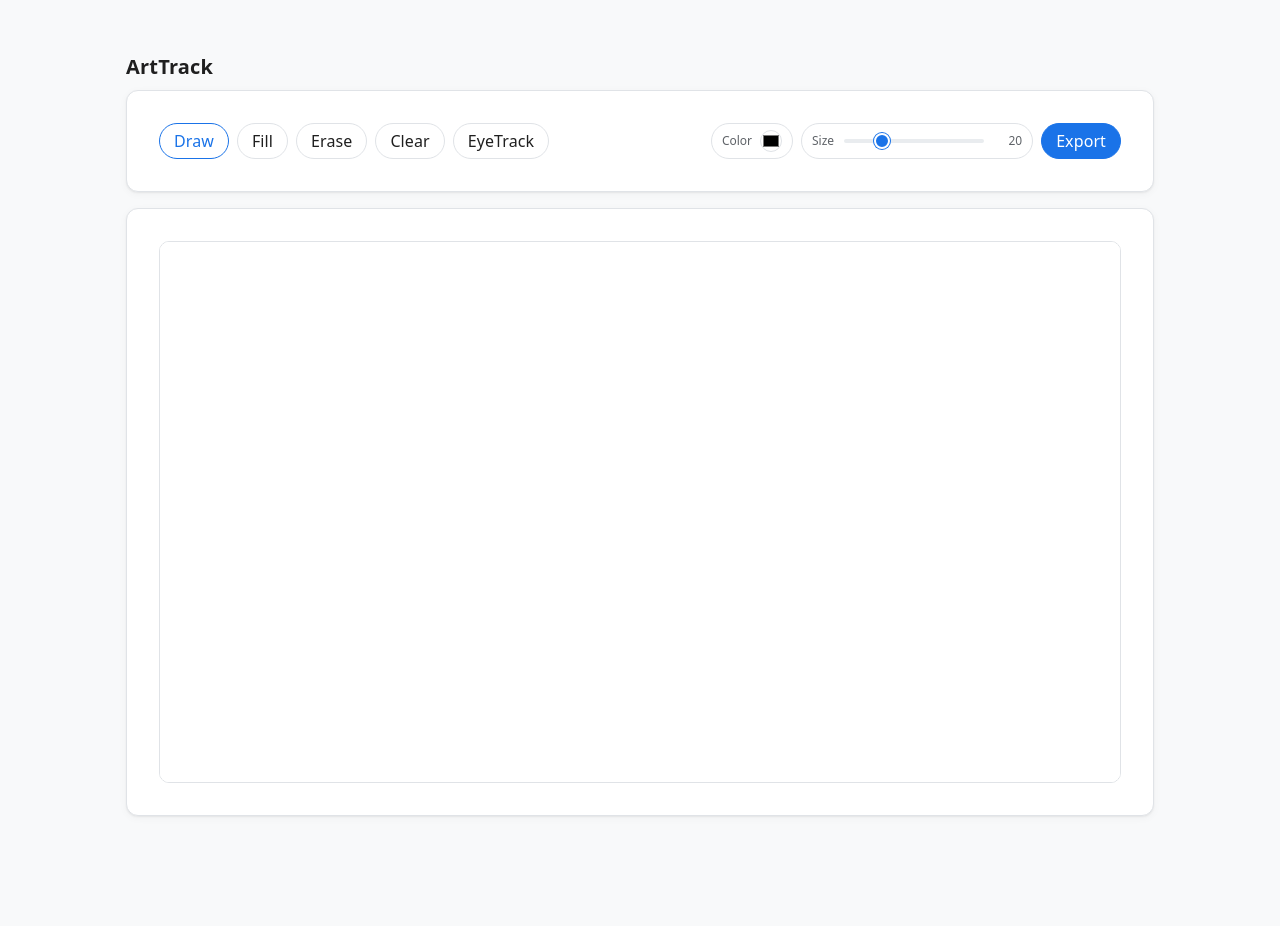
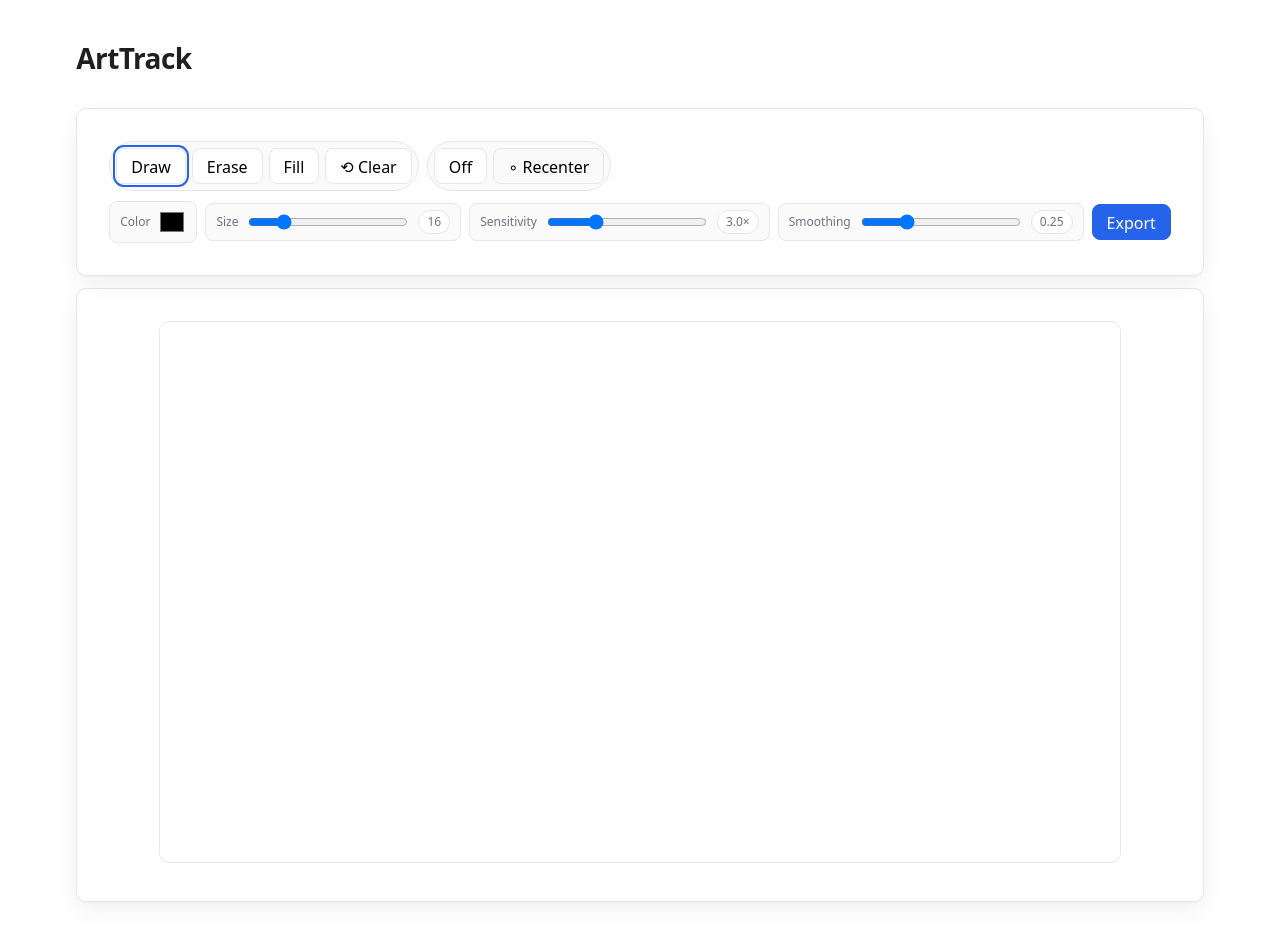
Before and after one commit to anurag-mathews/RAM-DS-X-Hackathon-ArtTrack, a React (Vite) app: page / in a window 1280 px wide. Before the commit the page ends 840 px from the top, so only its background shows below. Built offline with nearby package versions, Linux system fonts and the light colour scheme.

Commit message:
Updated UI, added sensitivity, smoothing, and recentering controls

```diff
--- a/package.json
+++ b/package.json
@@ -12,9 +12,12 @@
   "dependencies": {
     "@mediapipe/camera_utils": "^0.3.1675466862",
     "@mediapipe/face_mesh": "^0.4.1633559619",
+    "@react-three/drei": "^10.7.6",
+    "@react-three/fiber": "^9.4.0",
     "react": "^19.1.1",
     "react-dom": "^19.1.1",
-    "react-router-dom": "^7.9.4"
+    "react-router-dom": "^7.9.4",
+    "three": "^0.180.0"
   },
   "devDependencies": {
     "@eslint/js": "^9.36.0",
--- a/src/components/Sketch.css
+++ b/src/components/Sketch.css
@@ -1,147 +1,62 @@
-:root{
-  --bg: #f8f9fa;             /* page background */
-  --surface: #ffffff;         /* cards */
+:root {
+  --bg: #fff;
   --text: #1f1f1f;
-  --muted: #5f6368;           /* subtle text */
-  --border: #e0e3e7;
-  --elev: 0 1px 2px rgba(0,0,0,.06), 0 2px 8px rgba(0,0,0,.04);
-  --radius: 12px;
-  --blue: #1a73e8;            /* primary accent */
-  --blue-600: #185abc;
-  --focus: 0 0 0 2px rgba(26,115,232,0.3);
-  --font: system-ui, -apple-system, Segoe UI, Roboto, "Helvetica Neue", Arial, "Noto Sans", "Apple Color Emoji", "Segoe UI Emoji", "Segoe UI Symbol", sans-serif;
+  --muted: #6b7280;
+  --ring: #2563eb;
+  --card: #ffffff;
+  --border: #e5e7eb;
+  --shadow: 0 1px 2px rgba(0,0,0,.04), 0 8px 24px rgba(0,0,0,.06);
+  --radius: 10px;
+  --pad: 12px;
 }
 
-* { box-sizing: border-box; }
-html, body, #root { height: 100%; }
-body { margin: 0; background: var(--bg); color: var(--text); font-family: var(--font); }
+html, body, #root { height: 100%; background: var(--bg); color: var(--text); font-family: ui-sans-serif, system-ui, -apple-system, Segoe UI, Roboto, Ubuntu, "Helvetica Neue", Arial, "Apple Color Emoji","Segoe UI Emoji"; }
 
-.g-root{ padding: 24px; }
-.g-header{ display: flex; align-items: center; justify-content: space-between; margin-bottom: 12px; }
-.g-title{ font-size: 20px; font-weight: 600; margin: 0; letter-spacing: .2px; }
+.g-root { max-width: 1200px; margin: 0 auto; padding: 24px; }
 
-.card{
-  background: var(--surface);
-  border: 1px solid var(--border);
-  border-radius: var(--radius);
-  box-shadow: var(--elev);
+.g-header { display: flex; align-items: center; justify-content: space-between; margin-bottom: 16px; }
+.g-title { font-size: 28px; font-weight: 700; letter-spacing: -0.02em; }
+
+.card { background: var(--card); border: 1px solid var(--border); border-radius: var(--radius); box-shadow: var(--shadow); }
+
+.g-toolbar { padding: 12px; display: grid; gap: 10px; position: sticky; top: 0; z-index: 5; }
+
+.g-row { display: flex; flex-wrap: wrap; align-items: center; gap: 8px; }
+
+.g-segment { display: inline-flex; gap: 6px; padding: 6px; border: 1px solid var(--border); border-radius: 9999px; background: #fafafa; }
+
+.control { display: inline-flex; align-items: center; gap: 8px; padding: 6px 10px; border: 1px solid var(--border); border-radius: 8px; background: #fafafa; }
+.control .label { font-size: 12px; color: var(--muted); }
+.control .color { width: 28px; height: 28px; border: none; background: transparent; padding: 0; }
+.control .range { width: 160px; }
+.badge { font-size: 12px; color: var(--muted); padding: 2px 8px; border: 1px solid var(--border); border-radius: 9999px; background: #fff; }
+
+.btn { height: 36px; padding: 0 14px; border-radius: 8px; border: 1px solid var(--border); background: #fff; cursor: pointer; line-height: 36px; font-weight: 500; }
+.btn:hover { border-color: #d1d5db; }
+.btn.active { outline: 2px solid var(--ring); outline-offset: 1px; }
+.btn.primary { background: var(--ring); color: #fff; border-color: var(--ring); }
+.btn.primary:hover { filter: brightness(0.97); }
+.btn.ghost { background: #fafafa; }
+
+.g-main { padding-top: 12px; }
+
+.canvas-card { padding: 12px; }
+.canvas-wrap { position: relative; display: inline-block; }
+.canvas { display: block; border: 1px solid var(--border); border-radius: var(--radius); background: #fff; }
+.pointer { position: absolute; width: 10px; height: 10px; border-radius: 50%; background: #ef4444; box-shadow: 0 0 10px rgba(239,68,68,.5); pointer-events: none; }
+
+@media (max-width: 900px) {
+  .control .range { width: 120px; }
+  .g-title { font-size: 24px; }
 }
 
-.g-toolbar{
-  display: flex;
-  justify-content: space-between;
-  align-items: center;
-  gap: 12px;
-  padding: 12px;
+@media (max-width: 640px) {
+  .g-root { padding: 16px; }
+  .btn { height: 34px; padding: 0 12px; }
+  .control .range { width: 100px; }
+  .g-segment { width: 100%; justify-content: space-between; }
 }
 
-.g-tools, .g-controls{
-  display: flex;
-  align-items: center;
-  gap: 8px;
-  flex-wrap: wrap;
-}
-
-.btn{
-  height: 36px;
-  padding: 0 14px;
-  border-radius: 18px;
-  border: 1px solid var(--border);
-  background: #fff;
-  color: var(--text);
-  font-weight: 500;
-  letter-spacing: .1px;
-  cursor: pointer;
-  transition: background .15s ease, border-color .15s ease, box-shadow .15s ease, color .15s ease;
-}
-.btn:hover{ background: #f1f3f4; }
-.btn:focus-visible{ outline: none; box-shadow: var(--focus); }
-.btn.active{ border-color: var(--blue); color: var(--blue); }
-.btn.primary{ background: var(--blue); color: #fff; border-color: var(--blue); }
-.btn.primary:hover{ background: var(--blue-600); border-color: var(--blue-600); }
-
-.control{
-  display: inline-flex;
-  align-items: center;
-  gap: 8px;
-  padding: 6px 10px;
-  border: 1px solid var(--border);
-  border-radius: 18px;
-  background: #fff;
-  height: 36px;
-}
-.label{ color: var(--muted); font-size: 12px; }
-.value{ font-size: 12px; color: var(--muted); min-width: 28px; text-align: right; }
-
-.color{
-  inline-size: 22px;
-  block-size: 22px;
-  padding: 0;
-  border: 1px solid var(--border);
-  border-radius: 50%;
-  background: #fff;
-  cursor: pointer;
-}
-
-.range{
-  appearance: none;
-  inline-size: 140px;
-  height: 4px;
-  background: #e9ecef;
-  border-radius: 999px;
-  outline: none;
-  border: none;
-}
-.range::-webkit-slider-thumb{
-  appearance: none;
-  width: 16px;
-  height: 16px;
-  border-radius: 50%;
-  background: var(--blue);
-  cursor: pointer;
-  border: 2px solid #fff;
-  box-shadow: 0 0 0 1px var(--blue);
-}
-.range::-moz-range-thumb{
-  width: 16px; height: 16px; border-radius: 50%;
-  background: var(--blue); border: 2px solid #fff;
-}
-
-.g-main{
-  margin-top: 16px;
-  display: grid;
-  place-items: center;
-}
-
-.canvas-card{
-  width: min(100%, 1040px);
-  padding: 16px;
-}
-
-.canvas-wrap{
-  position: relative;
-  overflow: hidden;
-  border: 1px solid var(--border);
-  border-radius: 10px;
-  background: #fff;
-}
-
-.canvas{
-  display: block;
-  max-width: 100%;
-  height: auto;
-  background: #fff; /* pure white drawing area */
-}
-
-.pointer{
-  position: absolute;
-  width: 10px;
-  height: 10px;
-  background: var(--blue);
-  border-radius: 50%;
-  pointer-events: none;
-  box-shadow: 0 0 0 2px rgba(26,115,232,.25);
-}
 
 :root { color-scheme: light; }
 html, body, #root {
--- a/src/components/Sketch.tsx
+++ b/src/components/Sketch.tsx
@@ -10,24 +10,21 @@ const Sketch: React.FC = () => {
   const [cursor, setCursor] = useState<{ x: number; y: number } | null>(null);
   const [drawing, setDrawing] = useState(false);
   const [color, setColor] = useState<string>("#000000");
-  const [thickness, setThickness] = useState<number>(20);
+  const [thickness, setThickness] = useState<number>(16);
   const [eyeTrackingOn, setEyeTrackingOn] = useState(false);
+  const [gain, setGain] = useState<number>(3);
+  const [smooth, setSmooth] = useState<number>(0.25);
   const videoRef = useRef<HTMLVideoElement>(null);
 
-  // HiDPI canvas setup on mount
   useEffect(() => {
     const canvas = canvasRef.current;
     if (!canvas) return;
     const dpr = Math.max(1, window.devicePixelRatio || 1);
-
-    const width = 960;   // logical canvas width in CSS pixels
-    const height = 540;  // logical canvas height in CSS pixels
-
+    const width = 960, height = 540;
     canvas.style.width = `${width}px`;
     canvas.style.height = `${height}px`;
     canvas.width = Math.floor(width * dpr);
     canvas.height = Math.floor(height * dpr);
-
     const ctx = canvas.getContext("2d");
     if (!ctx) return;
     ctx.setTransform(dpr, 0, 0, dpr, 0, 0);
@@ -35,22 +32,33 @@ const Sketch: React.FC = () => {
     ctx.fillRect(0, 0, width, height);
   }, []);
 
-  const handleEyeTracking = () => {
-    setEyeTrackingOn(prev => {
-      const next = !prev;
+  useEffect(() => {
+    if (eyeTrackingOn) eyeTracker.setOptions({ gain, smooth });
+  }, [gain, smooth, eyeTrackingOn]);
+
+  const handleEyeTracking = async () => {
     const canvas = canvasRef.current;
-      if (!canvas) return prev;
-
+    if (!canvas) return;
+    const next = !eyeTrackingOn;
+    setEyeTrackingOn(next);
     if (next) {
       let video = videoRef.current;
       if (!video) {
         video = document.createElement("video");
         video.setAttribute("playsInline", "true");
-          video.style.display = "none";
+        video.autoplay = true;
+        video.muted = true;
+        video.width = canvas.width;
+        video.height = canvas.height;
+        Object.assign(video.style, { position: "fixed", left: "-99999px", top: "0", opacity: "0", pointerEvents: "none" });
         document.body.appendChild(video);
         videoRef.current = video;
       }
-        eyeTracker.start(video, canvas, (x, y) => {
+      try {
+        await eyeTracker.start(
+          video!,
+          canvas,
+          (x, y) => {
             setCursor({ x, y });
             if (tool === "draw") {
               const ctx = canvas.getContext("2d");
@@ -63,14 +71,20 @@ const Sketch: React.FC = () => {
               ctx.beginPath();
               ctx.moveTo(x, y);
             }
-        });
+          },
+          { gain, smooth, mirror: true }
+        );
+      } catch (e) {
+        console.error(e);
+        setEyeTrackingOn(false);
+      }
     } else {
       eyeTracker.stop();
       setCursor(null);
     }
-      return next;
-    });
   };
+
+  const handleRecenter = () => eyeTracker.calibrate();
 
   const handleMouseDown = (e: React.MouseEvent) => {
     setDrawing(true);
@@ -78,19 +92,13 @@ const Sketch: React.FC = () => {
     if (!canvas) return;
     const ctx = canvas.getContext("2d");
     if (!ctx) return;
-
     const rect = canvas.getBoundingClientRect();
     const x = e.clientX - rect.left;
     const y = e.clientY - rect.top;
-
     ctx.beginPath();
     ctx.moveTo(x, y);
-
-    if (tool === "draw") {
-      draw(e);
-    } else if (tool === "fill") {
-      handleFill(e);
-    }
+    if (tool === "draw") draw(e);
+    else if (tool === "fill") handleFill(e);
   };
 
   const handleMouseUp = () => setDrawing(false);
@@ -108,7 +116,6 @@ const Sketch: React.FC = () => {
     const rect = canvas.getBoundingClientRect();
     const x = e.clientX - rect.left;
     const y = e.clientY - rect.top;
-
     if (tool === "draw") {
       ctx.strokeStyle = color;
       ctx.lineWidth = thickness;
@@ -116,7 +123,6 @@ const Sketch: React.FC = () => {
       ctx.lineTo(x, y);
       ctx.stroke();
       ctx.beginPath();
-
       ctx.moveTo(x, y);
     } else if (tool === "erase") {
       ctx.clearRect(x - thickness, y - thickness, thickness * 2, thickness * 2);
@@ -131,23 +137,13 @@ const Sketch: React.FC = () => {
     const rect = canvas.getBoundingClientRect();
     const x = Math.floor(e.clientX - rect.left);
     const y = Math.floor(e.clientY - rect.top);
-
     const imageData = ctx.getImageData(0, 0, canvas.width, canvas.height);
     const data = imageData.data;
-
-    const hexToRgba = (hex: string) => {
-      const h = hex.replace("#", "");
-      const r = parseInt(h.substring(0, 2), 16);
-      const g = parseInt(h.substring(2, 4), 16);
-      const b = parseInt(h.substring(4, 6), 16);
-      return [r, g, b, 255];
-    };
-    const fillColor = hexToRgba(color);
-
+    const h = color.replace("#", "");
+    const fillColor = [parseInt(h.substring(0, 2), 16), parseInt(h.substring(2, 4), 16), parseInt(h.substring(4, 6), 16), 255];
     const pixelPos = (y * canvas.width + x) * 4;
     const targetColor = data.slice(pixelPos, pixelPos + 4);
     if (targetColor.every((v, i) => v === fillColor[i])) return;
-
     const stack: [number, number][] = [[x, y]];
     while (stack.length) {
       const [cx, cy] = stack.pop()!;
@@ -226,38 +222,42 @@ const Sketch: React.FC = () => {
       </header>
 
       <div className="g-toolbar card">
-        <div className="g-tools">
+        <div className="g-row">
+          <div className="g-segment">
             <Btn active={tool === "draw"} onClick={() => handleToolChange("draw")} title="Draw">Draw</Btn>
+            <Btn active={tool === "erase"} onClick={() => handleToolChange("erase")} title="Erase">Erase</Btn>
             <Btn active={tool === "fill"} onClick={() => handleToolChange("fill")} title="Fill">Fill</Btn>
-          <Btn active={tool === "erase"} onClick={() => handleToolChange("erase")} title="Erase">Erase</Btn>
-          <Btn onClick={handleReset} title="Clear">Clear</Btn>
-          <Btn active={eyeTrackingOn} onClick={handleEyeTracking} title="Eye Tracking">EyeTrack</Btn>
+            <Btn onClick={handleReset} title="Clear">⟲ Clear</Btn>
           </div>
 
-        <div className="g-controls">
+          <div className="g-segment">
+            <Btn active={eyeTrackingOn} onClick={handleEyeTracking} title="Eye Tracking">{eyeTrackingOn ? "n" : "Off"}</Btn>
+            <Btn variant="ghost" onClick={handleRecenter} title="Recenter">∘ Recenter</Btn>
+          </div>
+        </div>
+
+        <div className="g-row">
           <label className="control">
             <span className="label">Color</span>
-            <input
-              type="color"
-              value={color}
-              onChange={(e) => setColor(e.target.value)}
-              className="color"
-              aria-label="Ink color"
-            />
+            <input type="color" value={color} onChange={(e) => setColor(e.target.value)} className="color" />
           </label>
 
           <label className="control">
             <span className="label">Size</span>
-            <input
-              type="range"
-              min={1}
-              max={80}
-              value={thickness}
-              onChange={(e) => setThickness(Number(e.target.value))}
-              className="range"
-              aria-label="Brush size"
-            />
-            <span className="value">{thickness}</span>
+            <input className="range" type="range" min={1} max={80} value={thickness} onChange={(e) => setThickness(Number(e.target.value))} />
+            <span className="badge">{thickness}</span>
+          </label>
+
+          <label className="control">
+            <span className="label">Sensitivity</span>
+            <input className="range" type="range" min={1} max={8} step={0.1} value={gain} onChange={(e) => setGain(Number(e.target.value))} />
+            <span className="badge">{gain.toFixed(1)}×</span>
+          </label>
+
+          <label className="control">
+            <span className="label">Smoothing</span>
+            <input className="range" type="range" min={0} max={0.95} step={0.05} value={smooth} onChange={(e) => setSmooth(Number(e.target.value))} />
+            <span className="badge">{smooth.toFixed(2)}</span>
           </label>
 
           <Btn variant="primary" onClick={handleSubmit} title="Export PNG">Export</Btn>
@@ -276,11 +276,7 @@ const Sketch: React.FC = () => {
               onMouseMove={handleMouseMove}
             />
             {eyeTrackingOn && cursor && (
-              <div
-                className="pointer"
-                style={{ left: cursor.x - 5, top: cursor.y - 5 }}
-                aria-hidden="true"
-              />
+              <div className="pointer" style={{ left: cursor.x - 5, top: cursor.y - 5 }} aria-hidden="true" />
             )}
           </div>
         </div>
```
Also changed, not shown: src/App.tsx (+4 -3 lines), src/components/Clouds.js (deleted, +0 -54 lines), src/components/Clouds.tsx (added, +81 -0 lines), src/components/eye_tracker.ts (+57 -42 lines), 1 other file (tests, documents, lock files or other folders). Lines whose indentation alone changed are shown as unchanged.
